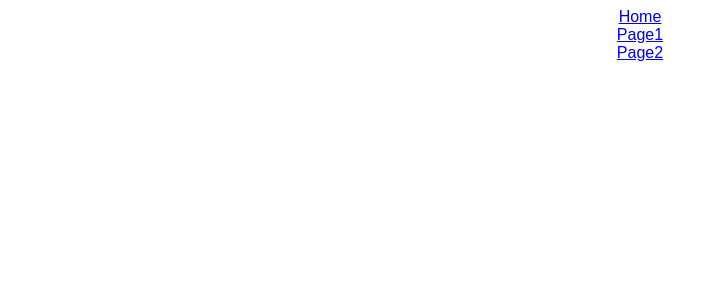
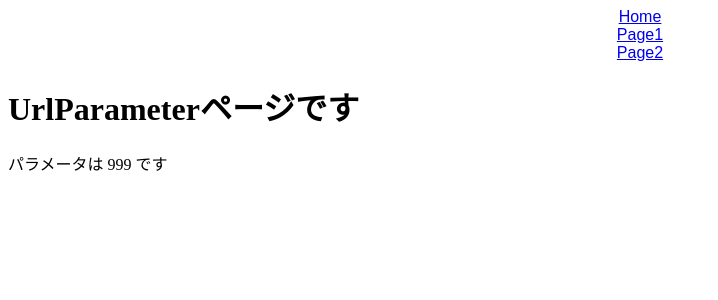
Before and after one commit to jiko797torayo/react-router-practice, a React (Create React App) app: page /page2/999 in a window 1280 px wide. Shown: the top 300 px of the page, without its empty margins (0-718 px from the left). Built offline with nearby package versions, Linux system fonts and the light colour scheme.

Commit message:
URLパラメータを扱う

```diff
--- a/src/Page2.jsx
+++ b/src/Page2.jsx
@@ -1,7 +1,10 @@
+import { Link } from "react-router-dom";
+
 export const Page2 = () => {
   return (
     <div>
       <h1>Page2ページです</h1>
+      <Link to="/page2/999">URL Parameter</Link>
     </div>
   );
 };
--- /dev/null
+++ b/src/UrlParameter.jsx
@@ -0,0 +1,11 @@
+import { useParams } from "react-router-dom";
+
+export const UrlParameter = () => {
+  const { id } = useParams();
+  return (
+    <div>
+      <h1>UrlParameterページです</h1>
+      <p>パラメータは {id} です</p>
+    </div>
+  );
+};
--- /dev/null
+++ b/src/router/Page2Routes.jsx
@@ -0,0 +1,15 @@
+import { Page2 } from "../Page2";
+import { UrlParameter } from "../UrlParameter";
+
+export const page2Routes = [
+  {
+    path: "/",
+    exact: true,
+    children: <Page2 />
+  },
+  {
+    path: "/:id",
+    exact: true,
+    children: <UrlParameter />
+  }
+];
--- a/src/router/Router.jsx
+++ b/src/router/Router.jsx
@@ -1,10 +1,7 @@
 import { Switch, Route } from "react-router-dom";
 import { Home } from "../Home";
-import { Page1 } from "../Page1";
-import { Page1DetailA } from "../Page1DetailA";
-import { Page1DetailB } from "../Page1DetailB";
-import { Page2 } from "../Page2";
 import { page1Routes } from "./Page1Routes";
+import { page2Routes } from "./Page2Routes";
 
 export const Router = () => {
   return (
@@ -28,9 +25,22 @@
           </Switch>
         )}
       />
-      <Route exact path="/page2">
-        <Page2 />
-      </Route>
+      <Route
+        path="/page2"
+        render={({ match: { url } }) => (
+          <Switch>
+            {page2Routes.map((route) => (
+              <Route
+                key={route.path}
+                exact={route.exact}
+                path={`${url}${route.path}`}
+              >
+                {route.children}
+              </Route>
+            ))}
+          </Switch>
+        )}
+      />
     </Switch>
   );
 };
```
